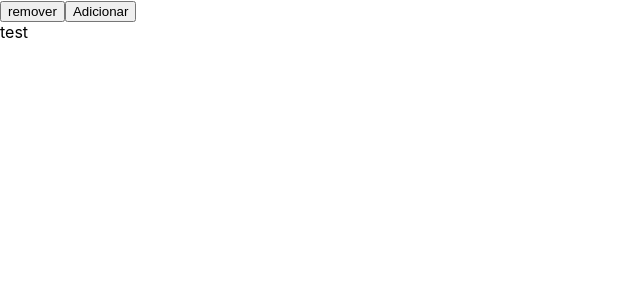
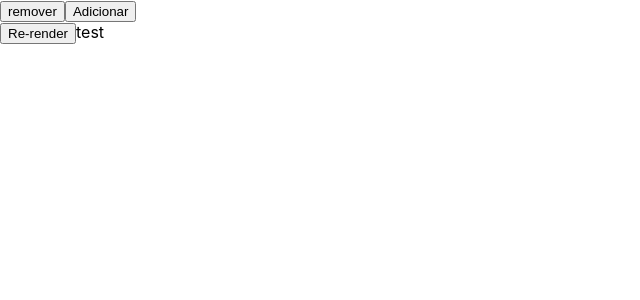
Before and after one commit to MarcosLopes-Dev/react-advanced, a React (Create React App) app: page / in a window 1280 px wide. Shown: the top 300 px of the page, without its empty margins (0-640 px from the left). Built offline with nearby package versions, Linux system fonts and the light colour scheme.

Commit message:
utilização de hooks
implementação com useEffect.

```diff
--- a/src/Twitter.js
+++ b/src/Twitter.js
@@ -1,33 +1,63 @@
-import React, { Component } from 'react'
+import React, { useEffect,useState, memo } from 'react'
 
-class Twitter extends Component {
+const areEqual = (prevProps, nextProps) => {
+    return prevProps.loading === nextProps.loading
+}
+
+function Twitter ( props ) {
+
+   const { loading } = props
+   const [tweet, setTweet] = useState()
+
+    // componentDidMount = () => {
+    //     const { posts,loading } = this.props
+    //     console.log('componentDidMount', posts)
+    //     console.log('componentDidMount:loading', loading)
+    // }
+
+    //use effect equivalente ao componentdidmount, pois com o array vazio ele passará apenas uma vez
+    useEffect(() => {
+        const { posts,loading } = props
+        console.log('componentDidMount', posts)
+        console.log('componentDidMount:loading', loading)
+    },[])
+
+    // componentDidUpdate(prevProps) = () => {
+    //     const { loading } = props
+    //     if(this.props.loading !== prevProps.loading){
+    //     console.log('componentDidMount:loading', loading)
+    //     }
+    // }
+
+    //componentDidUpdate para qualquer alteração e/ou mudança de estados
+    useEffect(() => {
+        console.log('componentDidUpdate', loading)
+    },[loading]) // toda vez que o loading é alterado, chama o conteudo da função
+
+    // componentWillUnmount = () => {
+    //     console.log('ComponentWillUnmount : Fui removido  =(')
+    // }
+
+    //componentWillUnmount. todo o useeffect com retorno é um unmount
+    useEffect(() => {
+        return () =>{
+        console.log('ComponentWillUnmount : Fui removido  =(')
+        }
+    },[])
 
 
-    componentDidMount() {
-        const { posts,loading } = this.props
-        console.log('componentDidMount', posts)
-        console.log('componentDidMount:loading', loading)
-    }
 
-    componentDidUpdate(prevProps) {
-        const { loading } = this.props
-        if(this.props.loading !== prevProps.loading){
-        console.log('componentDidMount:loading', loading)
-        }
-    }
-
-    componentWillUnmount() {
-        console.log('ComponentWillUnmount : Fui removido  =(')
-    }
+    const handleTweet = () => {setTweet('Tweet Atualizado')}
 
 
-    render(){
-        const { posts } = this.props
-        console.log('render', posts)
-        return (
-            <div> test </div>
-        )
-    }
+    console.log('Tweet Atualizado', tweet)
+    return (
+        <div>
+            <button onClick = {handleTweet}>Re-render</button>
+            test
+        </div>
+    )
+
 }
 
-export default Twitter
+export default memo(Twitter,areEqual)
```
